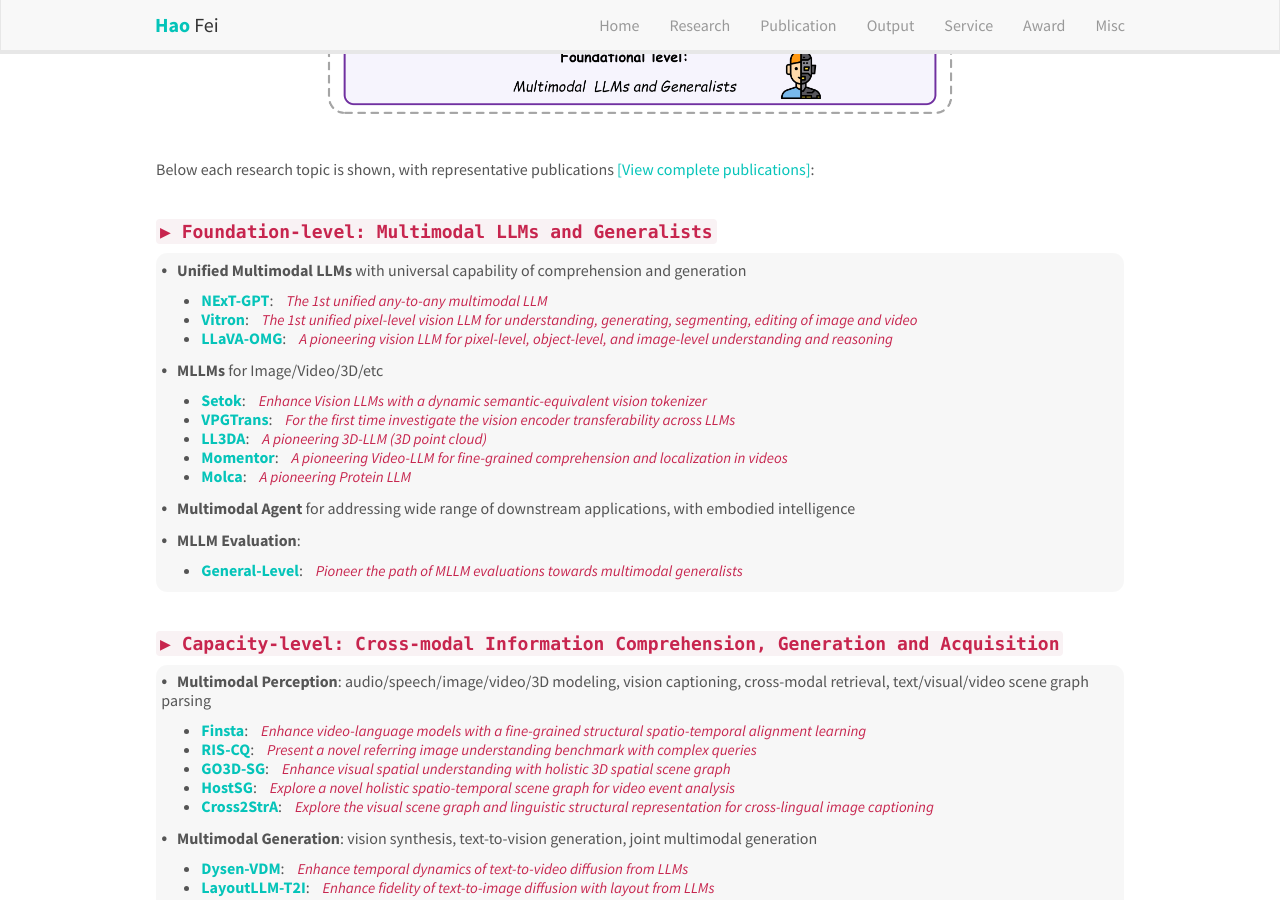
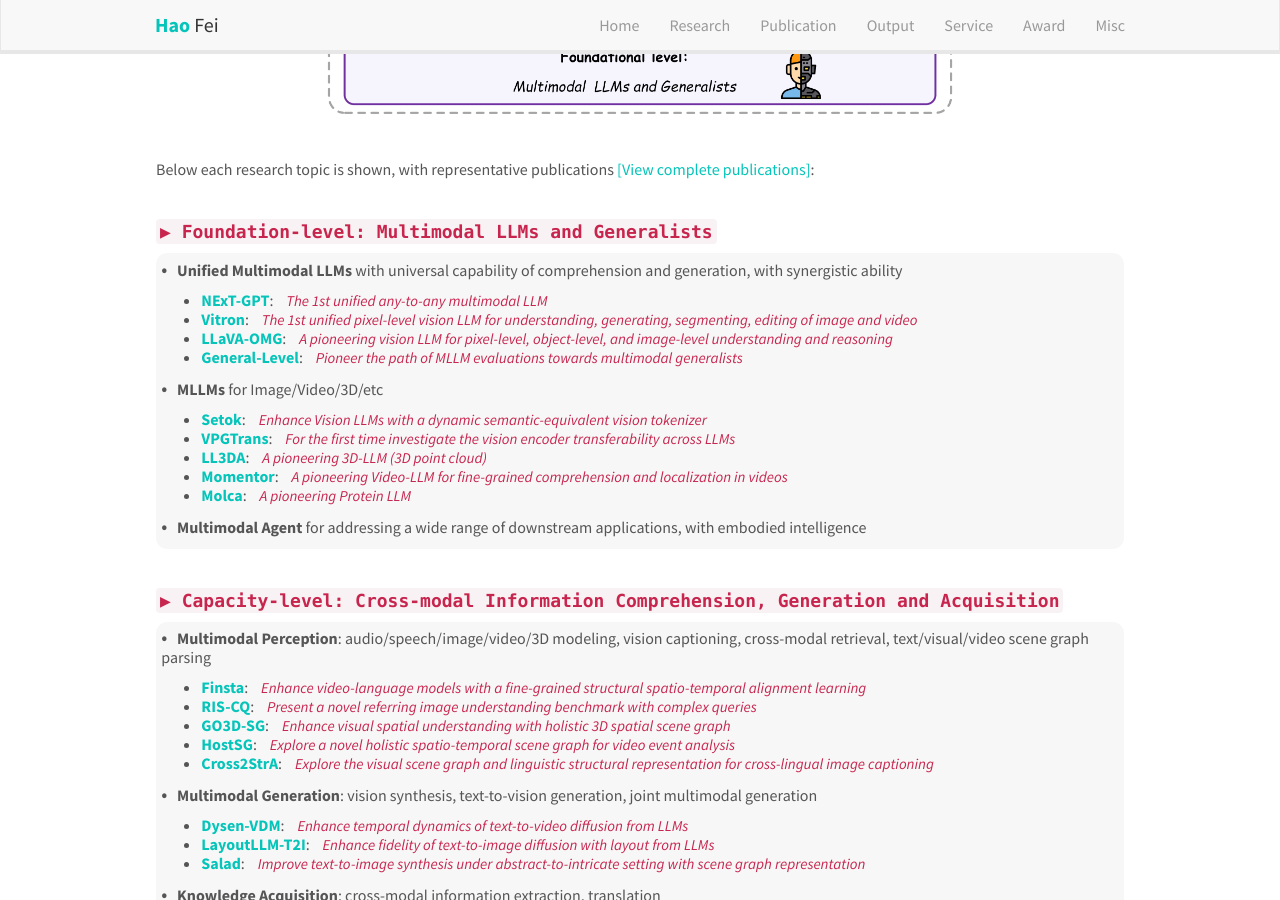
Before and after one commit to scofield7419/scofield7419.github.io, a Jekyll site: the page built from _pages/research.md, in a window 1280 px wide and 900 px high, scrolled down 772 px. Built offline with Jekyll 4.4.1, drawn with Linux system fonts in a browser that asks for light colours; nearby versions of some CDN libraries; comment, search, counter and statistics services are not loaded; a style sheet for code colours, icons or effects is not loaded; some of the changed lines change nothing that is shown.

Commit message:
Update research.md

```diff
--- a/_pages/research.md
+++ b/_pages/research.md
@@ -56,10 +56,11 @@
 <div style="border-radius: 0.7em;background-color: rgba(0,0,0,3%);padding-bottom: 1.0pt;padding-left: 4.0pt;padding-right: 4.0pt;padding-top: 4.0pt;line-height: 19px;">
 
 
-<span style="font-size: 20px;">&#8226;</span> &nbsp; **Unified Multimodal LLMs** with universal capability of comprehension and generation
+<span style="font-size: 20px;">&#8226;</span> &nbsp; **Unified Multimodal LLMs** with universal capability of comprehension and generation, with synergistic ability
 - [**NExT-GPT**](https://next-gpt.github.io/): &nbsp;&nbsp;&nbsp;<em style="font-size: 15px;color:#C7254E;">The 1st unified any-to-any multimodal LLM</em>
 - [**Vitron**](https://vitron-llm.github.io/): &nbsp;&nbsp;&nbsp;<em style="font-size: 15px;color:#C7254E;">The 1st unified pixel-level vision LLM for understanding, generating, segmenting, editing of image and video</em>
 - [**LLaVA-OMG**](https://lxtgh.github.io/project/omg_llava/): &nbsp;&nbsp;&nbsp;<em style="font-size: 15px;color:#C7254E;">A pioneering vision LLM for pixel-level, object-level, and image-level understanding and reasoning</em>
+- [**General-Level**](https://path2generalist.github.io/): &nbsp;&nbsp;&nbsp;<em style="font-size: 15px;color:#C7254E;">Pioneer the path of MLLM evaluations towards multimodal generalists</em>
 
 
 <span style="font-size: 20px;">&#8226;</span> &nbsp;  **MLLMs** for Image/Video/3D/etc
@@ -70,14 +71,7 @@
 - [**Molca**](https://acharkq.github.io/MolCA/): &nbsp;&nbsp;&nbsp;<em style="font-size: 15px;color:#C7254E;">A pioneering Protein LLM</em>
 
 
-
-<span style="font-size: 20px;">&#8226;</span> &nbsp; **Multimodal Agent** for addressing wide range of downstream applications, with embodied intelligence
-
-
-<span style="font-size: 20px;">&#8226;</span> &nbsp; **MLLM Evaluation**:
-
-- [**General-Level**](https://path2generalist.github.io/): &nbsp;&nbsp;&nbsp;<em style="font-size: 15px;color:#C7254E;">Pioneer the path of MLLM evaluations towards multimodal generalists</em>
-
+<span style="font-size: 20px;">&#8226;</span> &nbsp; **Multimodal Agent** for addressing a wide range of downstream applications, with embodied intelligence
 </div>
 
 
```
